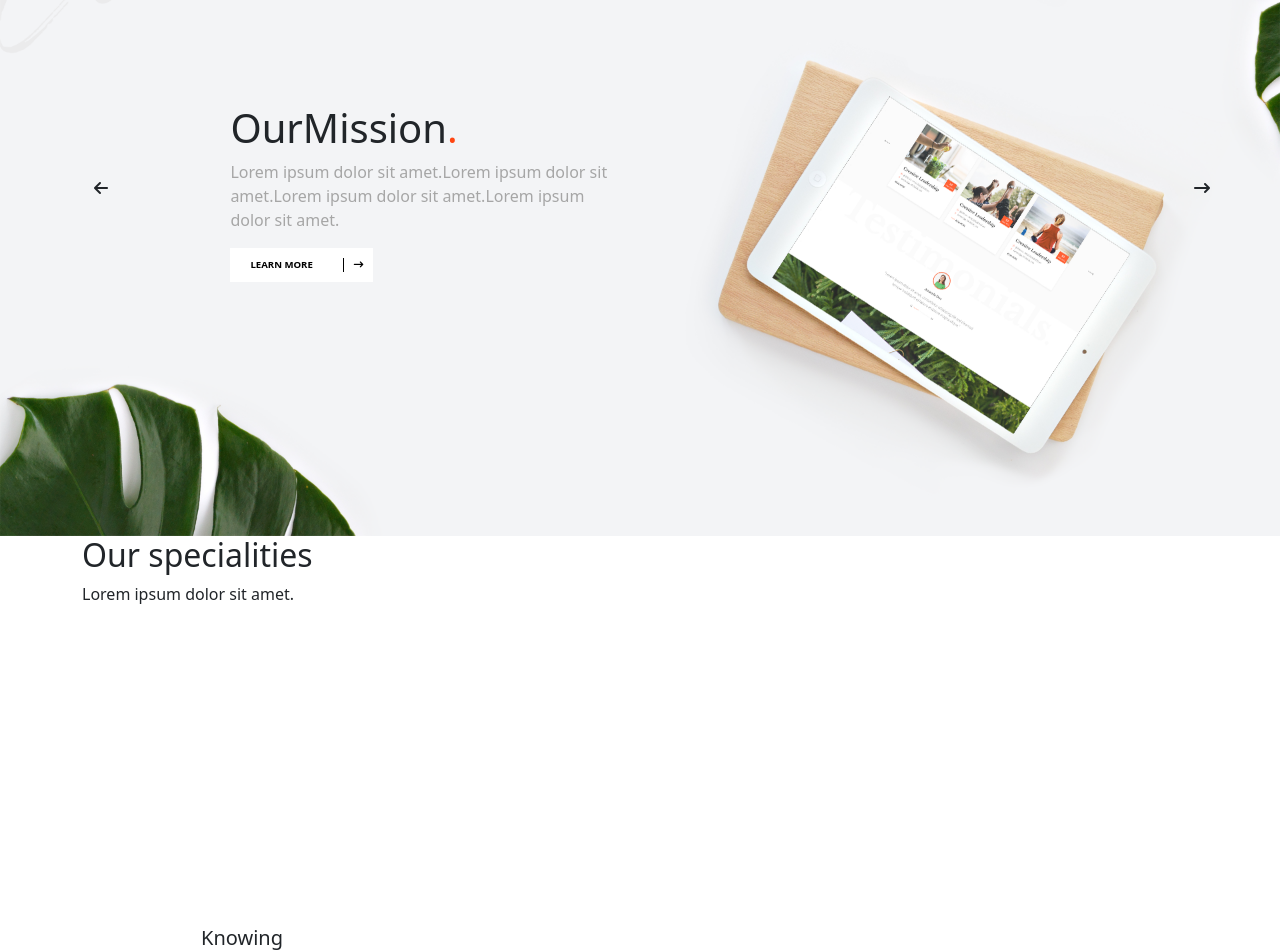
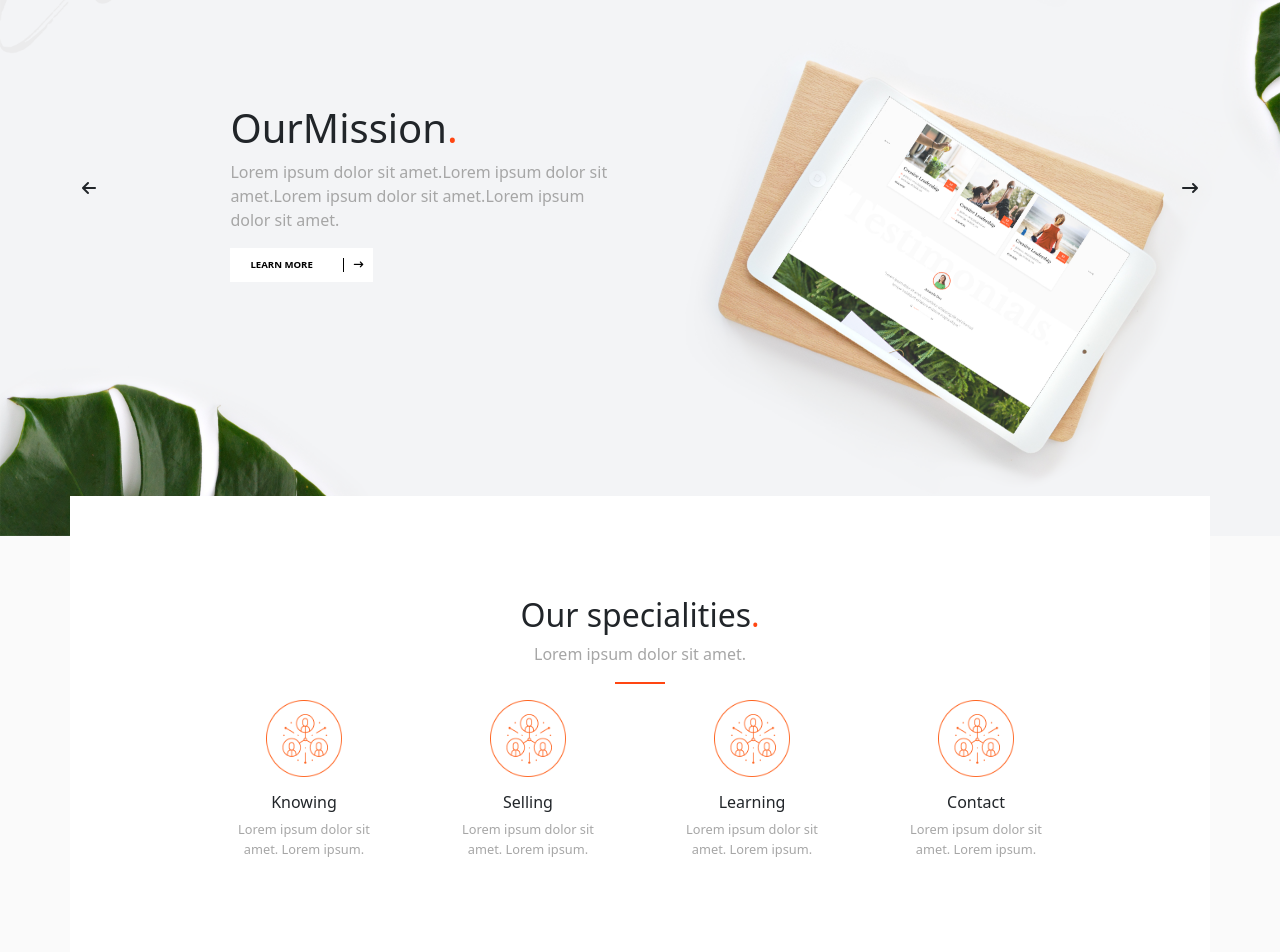
Before and after one commit to enrico-amerio/proj-html-vuejs, a Vue app: page / in a window 1280 px wide. Shown: the part 184-1136 px from the top of the page. Built offline with nearby package versions, Linux system fonts and the light colour scheme.

Commit message:
[add] specialities

```diff
--- a/src/App.vue
+++ b/src/App.vue
@@ -19,6 +19,6 @@ import Main from './components/Main.vue';
 
 
 
-<style lang="scss" scoped>
+<style lang="scss">
 @use './assets/scss/main.scss';
 </style>
--- a/src/assets/db.json
+++ b/src/assets/db.json
@@ -20,28 +20,28 @@
     {
       "id": 1 ,
       "title": "Knowing",
-      "description":" Lorem ipsum dolor sit amet.Lorem ipsum dolor sit amet.",
+      "description":" Lorem ipsum dolor sit amet. Lorem ipsum.",
       "img": "logo-side-area-img-01-1.png"
 
     },
     {
       "id": 2 ,
       "title": "Selling",
-      "description":" Lorem ipsum dolor sit amet.Lorem ipsum dolor sit amet.",
+      "description":" Lorem ipsum dolor sit amet. Lorem ipsum.",
       "img": "logo-side-area-img-01-1.png"
 
     },
     {
       "id": 3 ,
       "title": "Learning",
-      "description":" Lorem ipsum dolor sit amet.Lorem ipsum dolor sit amet.",
+      "description":" Lorem ipsum dolor sit amet. Lorem ipsum.",
       "img": "logo-side-area-img-01-1.png"
 
     },
     {
       "id": 4 ,
       "title": "Contact",
-      "description":" Lorem ipsum dolor sit amet.Lorem ipsum dolor sit amet.",
+      "description":" Lorem ipsum dolor sit amet. Lorem ipsum.",
       "img": "logo-side-area-img-01-1.png"
 
     }
--- a/src/assets/scss/partials/_general.scss
+++ b/src/assets/scss/partials/_general.scss
@@ -1,5 +1,4 @@
 @use './variables' as *;
-
-p{
-  color: #A6A6A6 ;
+body{
+  background-color: #fafafa;
 }
--- a/src/assets/scss/partials/_typography.scss
+++ b/src/assets/scss/partials/_typography.scss
@@ -1 +1,5 @@
 @use './variables' as *;
+
+p{
+  color: #A6A6A6 ;
+}
--- a/src/components/Jumbo.vue
+++ b/src/components/Jumbo.vue
@@ -35,7 +35,7 @@ import slideJumbo from '../assets/db.json'
 
 
 <template>
-  <div >
+  <div class="wrapper" >
     <div v-for="slide in slideJumbo.slideJumbo" :key="slide.id" class="slide">
       <div v-if="this.store.jumboCounter == slide.id" >
         <img :src="getPathImage(slide.img)" alt="jumboImg">
@@ -54,12 +54,12 @@ import slideJumbo from '../assets/db.json'
               </a>
             </div>
           </div>
+        </div>
+      </div>
+    </div>
     <div class="nav-arrows container d-flex justify-content-between">
       <a @click="goPrev"><i class="fa-solid fa-arrow-left"></i></a>
       <a @click="goNext"><i class="fa-solid fa-arrow-right-long"></i></a>
-          </div>
-        </div>
-      </div>
     </div>
   </div>
 
@@ -71,17 +71,22 @@ import slideJumbo from '../assets/db.json'
 <style lang="scss" scoped>
 @use '../assets/scss/main';
 @use '../assets/scss/partials/variables' as * ;
-
+.wrapper{
+  position: relative;
+   display: flex;
+  flex-direction: column;
+  align-items: center; /* Center horizontally */
   .slide{
     position: relative;
-  max-width: 2000px;
-  margin: 0 auto;
+    width: 100%;
+
+    z-index: -1;
 
     img{
       width: 100%;
       height: 90vh;
       max-height: 1000px;
-
+      // z-index: -2;
           object-fit: cover;
         }
         .infoJumbo{
@@ -95,13 +100,17 @@ import slideJumbo from '../assets/db.json'
             color: $main-orange;
           }
         }
+      }
       .nav-arrows{
         position: absolute;
         top:50%;
         margin: 0 auto;
+        z-index: 2;
         a{
           cursor: pointer;
         }
       }
+
 }
+
 </style>
--- a/src/components/Specialities.vue
+++ b/src/components/Specialities.vue
@@ -20,25 +20,42 @@ export default {
         return new URL(`../assets/img/${img}`, import.meta.url).href
       },
   },
-  mounted(){
-    console.log(data.specialities);
-  }
+
 }
 </script>
 
  <template>
-  <div class="container">
+  <div class="container text-center specialities">
     <h2 class="title">Our specialities</h2>
     <p>Lorem ipsum dolor sit amet.</p>
     <div class="line"></div>
-    <SpecialCards v-for="card in data.specialities" :key="card.id"
-    :img="getPathImage(card.img)"
-    :title="card.title"
-    :description="card.description"
-    />
+    <div class="d-flex flex-wrap justify-content-center">
+      <SpecialCards v-for="card in data.specialities" :key="card.id"
+      :img="getPathImage(card.img)"
+      :title="card.title"
+      :description="card.description"
+      />
+
+    </div>
   </div>
 </template>
 
 <style lang="scss" scoped>
+@use '../assets/scss/partials/variables' as * ;
+.specialities{
+  background: white;
+  padding: 100px 0 80px 0;
+  z-index: 999;
+  margin-top:-40px;
+    h2::after{
+      content: '.';
+      color: $main-orange;
+    }
+    .line{
+      border-bottom: 2px solid $main-orange;
+      width: 50px;
+      margin: 0 auto;
+    }
 
+}
 </style>
--- a/src/components/partials/SpecialCards.vue
+++ b/src/components/partials/SpecialCards.vue
@@ -11,24 +11,35 @@ import specialities from '../../assets/db.json'
     props:{
       img: String,
       title: String,
-      status : String,
+      description : String,
     }
   };
 </script>
 
 <template>
-  <div class="card m-3 text-center " style="width: 18rem;">
-    <img :src="img" class="card-img-top" :alt="title" tabindex="0">
+  <div class="card m-3 text-center d-flex flex-column align-items-center " style="width: 12em;">
+    <img :src="img" class="card-img-top" :alt="title">
     <div class="card-body">
-      <h5 class="card-title">{{ title }}</h5>
+      <h6 class="card-title">{{ title }}</h6>
       <p class="card-title">{{ description }}</p>
     </div>
   </div>
 </template>
 
 <style lang="scss" scoped>
+@use '../../assets/scss/main';
+@use '../../assets/scss/partials/variables' as * ;
 .card{
+
   text-align: center;
   border: 0;
+    img{
+      filter: invert(45%) sepia(100%) saturate(4377%) hue-rotate(353deg) brightness(100%) contrast(102%);
+      width: 40%;
+    }
+    p{
+      font-size: 0.8rem;
+    }
+
 }
 </style>
```
Lines whose indentation alone changed are shown as unchanged.
